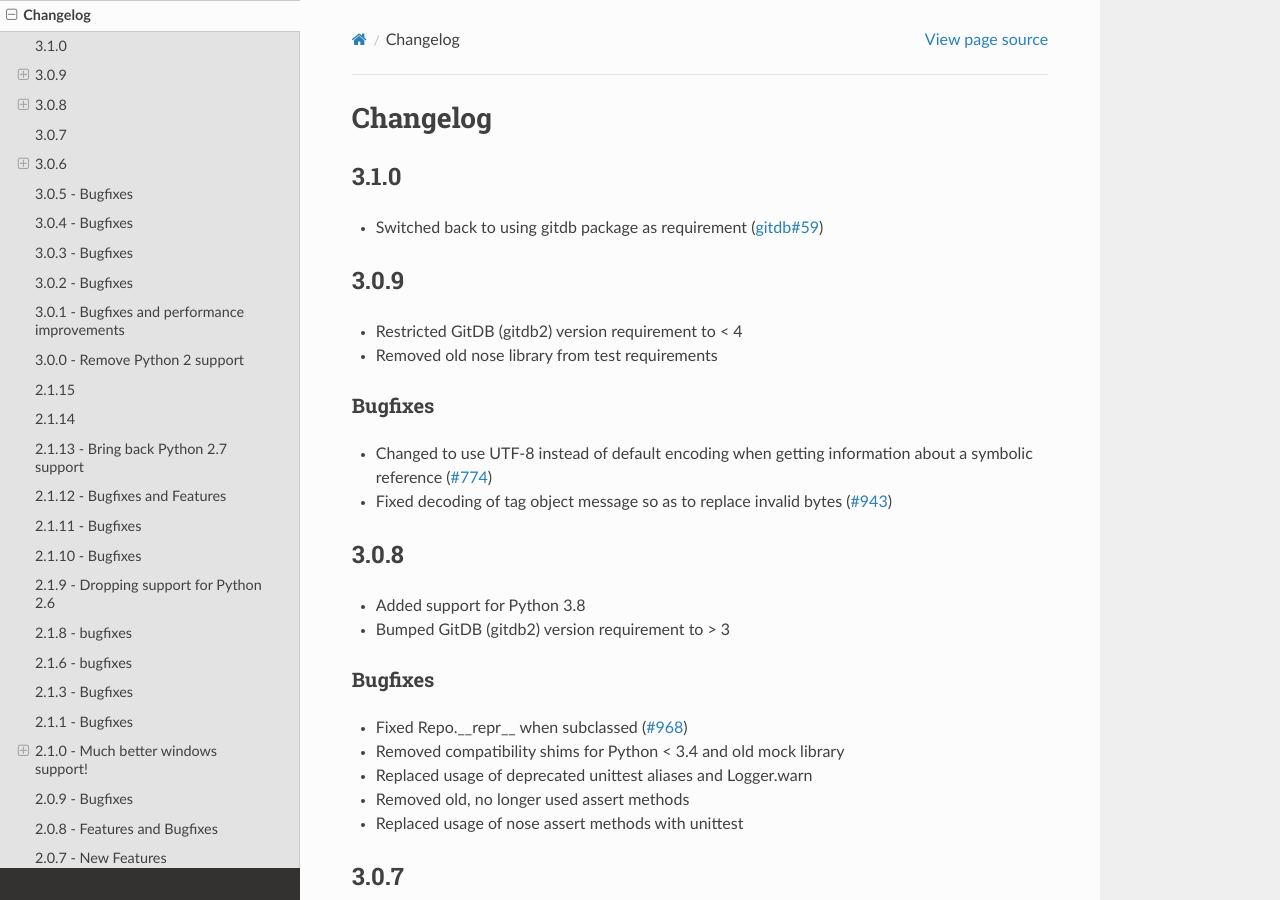
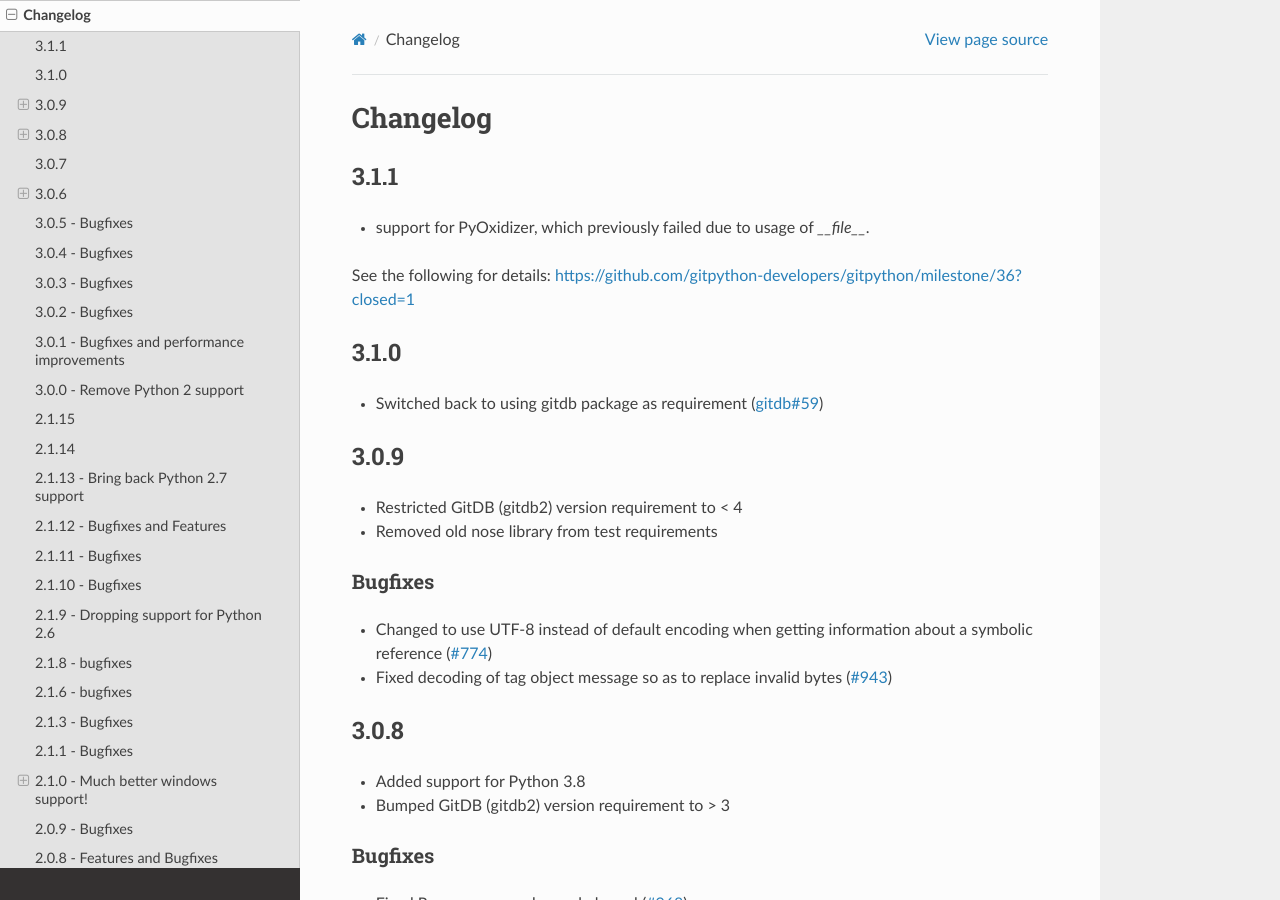
Before and after one commit to gitpython-developers/GitPython, a Sphinx documentation site: the page built from doc/source/changes.rst, in a window 1280 px wide and 900 px high. Built offline with Sphinx 7.4.7 and the Read the Docs theme 2.0.0, drawn with Linux system fonts in a browser that asks for light colours.

Commit message:
bump patch level

```diff
--- a/doc/source/changes.rst
+++ b/doc/source/changes.rst
@@ -1,6 +1,15 @@
 =========
 Changelog
 =========
+
+3.1.1
+=====
+
+* support for PyOxidizer, which previously failed due to usage of `__file__`.
+
+See the following for details:
+https://github.com/gitpython-developers/gitpython/milestone/36?closed=1
+
 
 3.1.0
 =====
```
Also changed, not shown: 1 other file.
